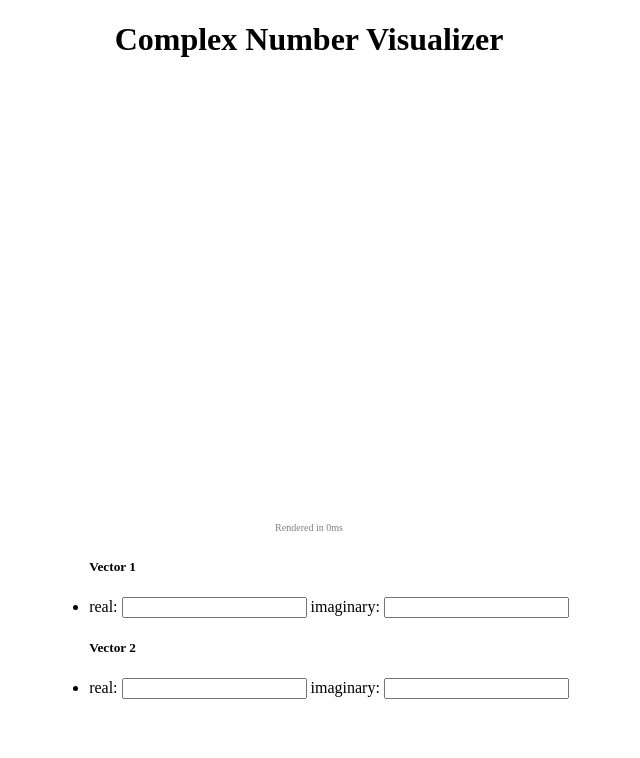
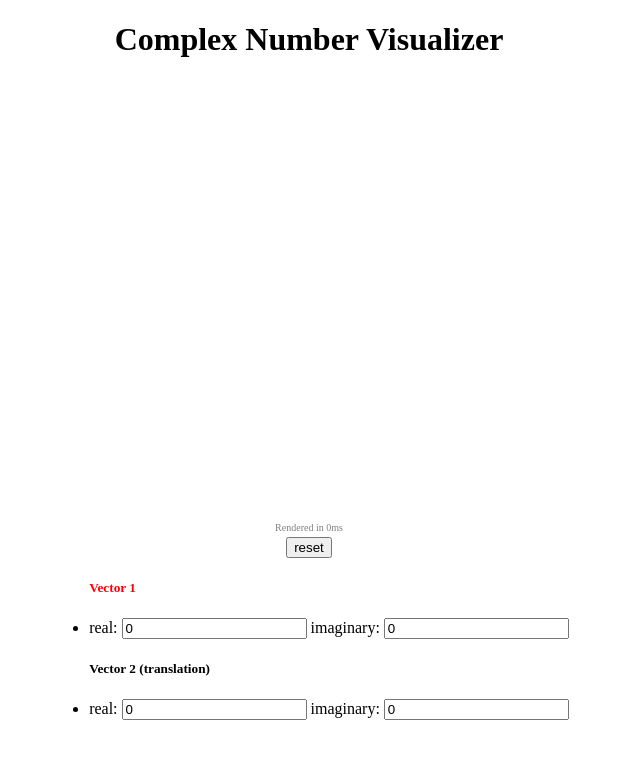
Before and after one commit to felipeasimos/complex-visualizer, a website built with Vite: page www/index.html in a window 1280 px wide. Shown: the whole page, without its empty margins (331-971 px from the left). Built offline with nearby package versions, Linux system fonts and the light colour scheme; what complex-visualizer would draw is missing.

Commit message:
add reset button

```diff
--- a/www/index.html
+++ b/www/index.html
@@ -14,9 +14,10 @@
 	    <div id="coord"></div>
             <canvas id="canvas" width="600" height="400"></canvas>
 	    <div id="status">Loading WebAssembly...</div>
+	    <button id="btn-reset">reset</button>
 	    <div>
 		<ul>
-		    <h5>Vector 1</h5>
+		    <h5 style="color: red">Vector 1</h5>
 		    <li>
 			<p>
 			    real: <input type="number" step="any" id="vector1-real"></input>
@@ -24,7 +25,7 @@
 			</p>
 
 		    </li>
-		    <h5>Vector 2</h5>
+		    <h5>Vector 2 (translation)</h5>
 		    <li>
 			<p>
 			    real: <input type="number" step="any" id="vector2-real"></input>
--- a/www/index.js
+++ b/www/index.js
@@ -9,6 +9,7 @@ const vector1Real = document.getElementById("vector1-real");
 const vector1Imaginary = document.getElementById("vector1-imaginary");
 const vector2Real = document.getElementById("vector2-real");
 const vector2Imaginary = document.getElementById("vector2-imaginary");
+const resetButton = document.getElementById("btn-reset");
 
 let chart = null;
 let drag_button_pressed = false;
@@ -26,6 +27,14 @@ export function main() {
 	setupUI();
 	setupCanvas();
 	setupVectors();
+	resetVectors();
+}
+
+function resetVectors() {
+	chart.vector1 = Point.init(0, 0);
+	chart.vector2 = Point.init(0, 0);
+	vector1Real.value = vector1Imaginary.value = 0
+	vector2Real.value = vector2Imaginary.value = 0
 }
 
 /** Add event listeners. */
@@ -36,6 +45,7 @@ function setupUI() {
 	canvas.addEventListener("wheel", onScroll, false);
 	window.addEventListener("mousedown", onMouseDown);
 	window.addEventListener("mouseup", onMouseUp);
+	resetButton.addEventListener("click", resetVectors)
 }
 
 function onMouseDown(evt) {
```
